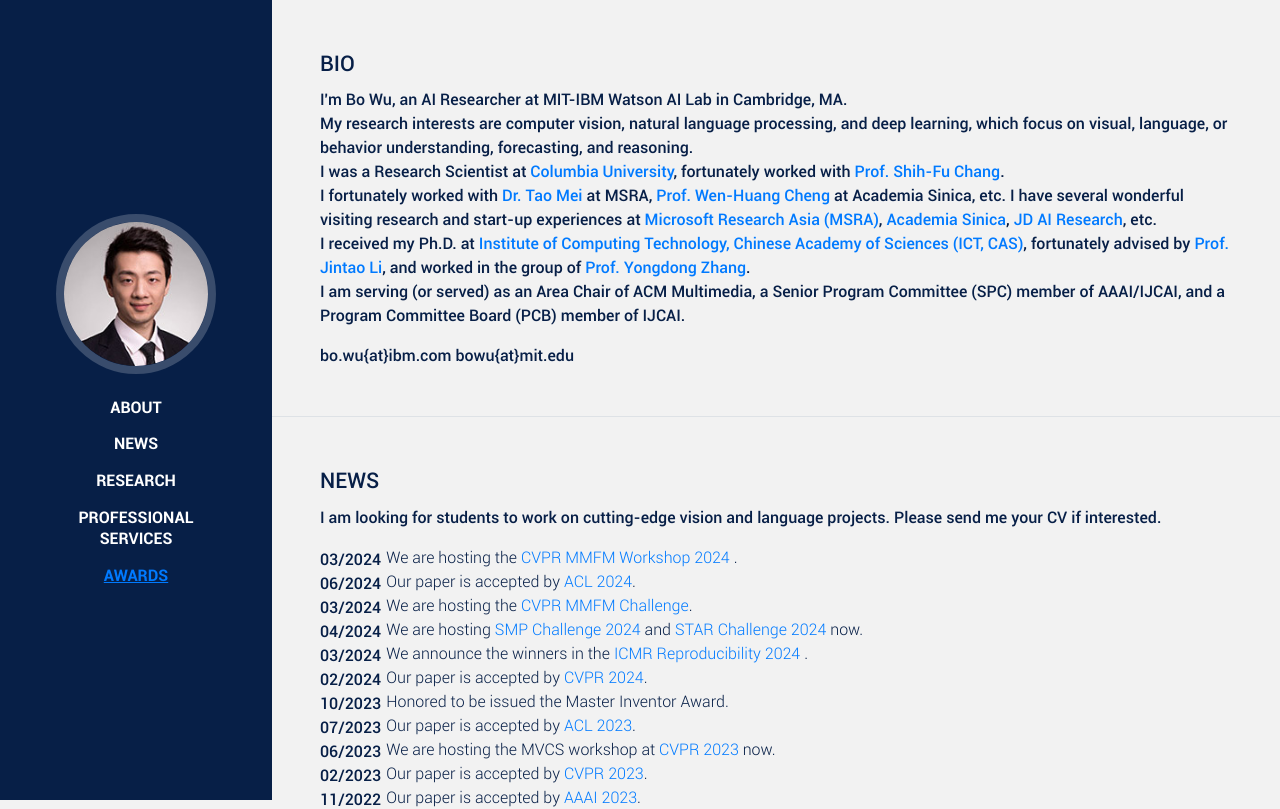
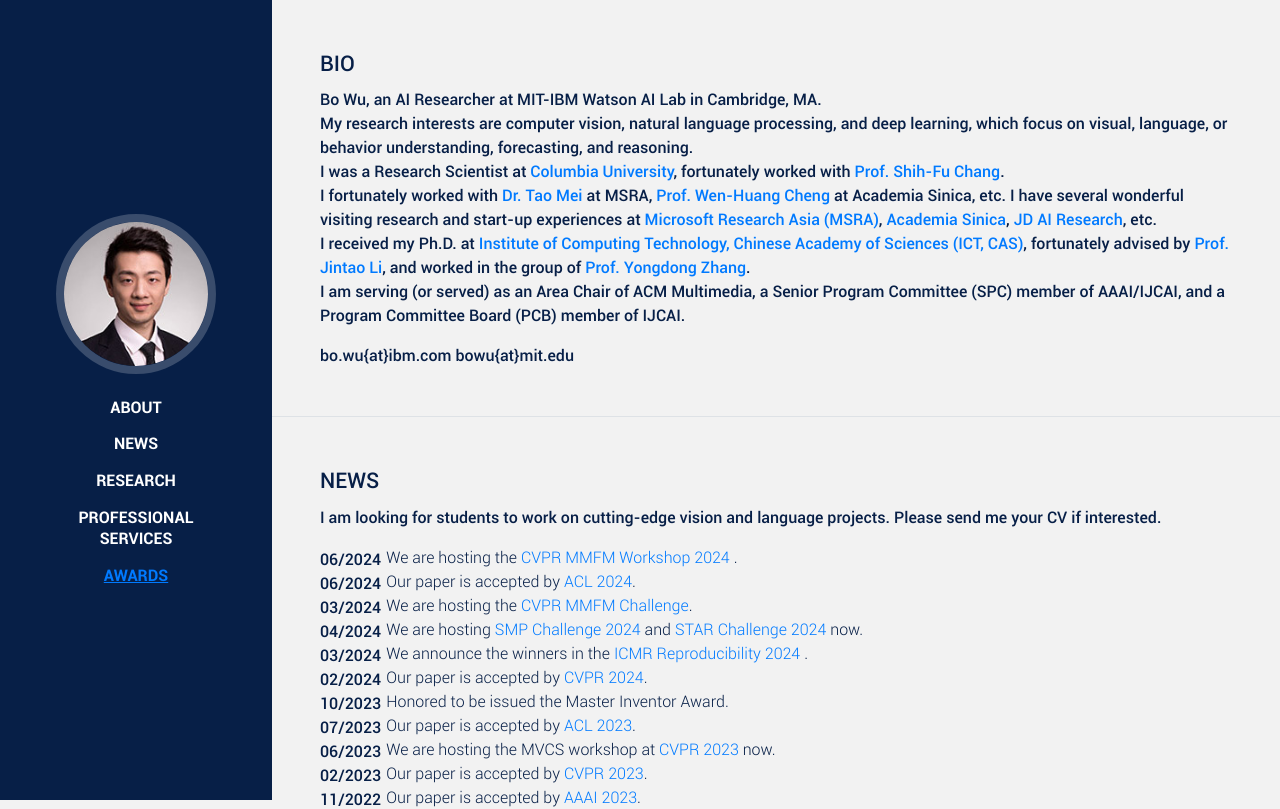
Before and after one commit to csbobby/csbobby.github.io, a plain HTML site: page index.html in a window 1280 px wide. Shown: the top 809 px of the page. Drawn offline with nearby package versions, Linux system fonts and the light colour scheme.

Commit message:
Update index.html

```diff
--- a/index.html
+++ b/index.html
@@ -61,7 +61,7 @@
       <div class="my-auto">
         <!-- <h2 class="mb-3">Bio</h2> -->
         <div class="subheading mb-2">Bio</div>
-        <p class="mb-3 font-medium">I'm Bo Wu, an AI Researcher at MIT-IBM Watson AI Lab in Cambridge, MA.
+        <p class="mb-3 font-medium">Bo Wu, an AI Researcher at MIT-IBM Watson AI Lab in Cambridge, MA.
           <br />My research interests are computer vision, natural language processing, and deep learning, which focus on visual, language, or behavior understanding, forecasting, and reasoning.
           <br />I was a Research Scientist at <a href="https://www.columbia.edu/">Columbia University</a>, fortunately worked with <a href="http://www.ee.columbia.edu/~sfchang/">Prof. Shih-Fu Chang</a>.
           <br /> I fortunately worked with <a href="https://taomei.me/">Dr. Tao Mei</a> at MSRA, <a href="http://aimmlab.nctu.edu.tw/whcheng/index.html">Prof. Wen-Huang Cheng</a> at Academia Sinica, etc.
@@ -116,7 +116,7 @@
         <p class="font-medium">I am looking for students to work on cutting-edge vision and language projects. Please send me your CV if interested. </p>
         <ul class="fa-ul fa-ul-bigger mb-10">
           <li>
-            <i class="fa-time-li">03/2024</i>
+            <i class="fa-time-li">06/2024</i>
             We are hosting the <a href="https://sites.google.com/view/2nd-mmfm-workshop/home">CVPR MMFM Workshop 2024 </a>.
           </li>
           <li>
```
